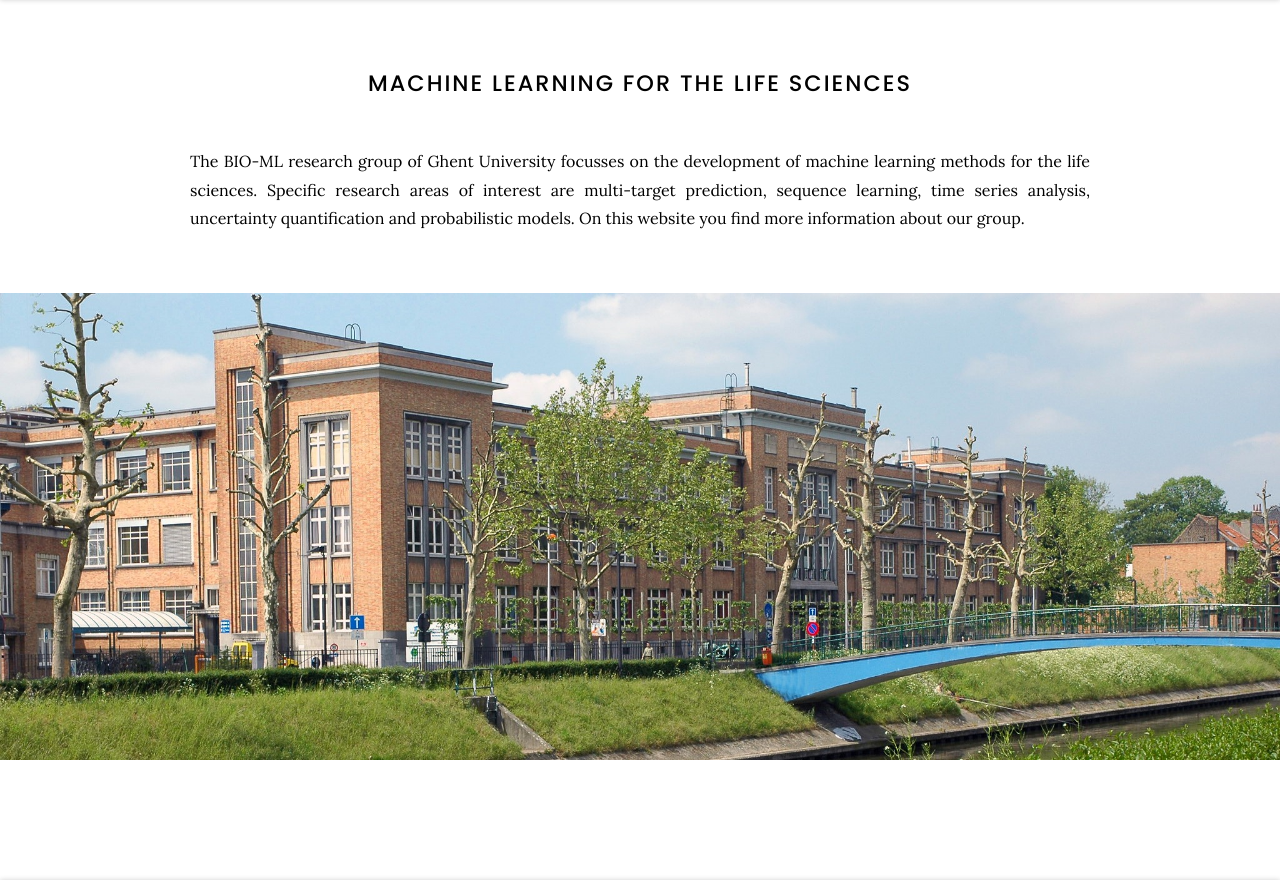
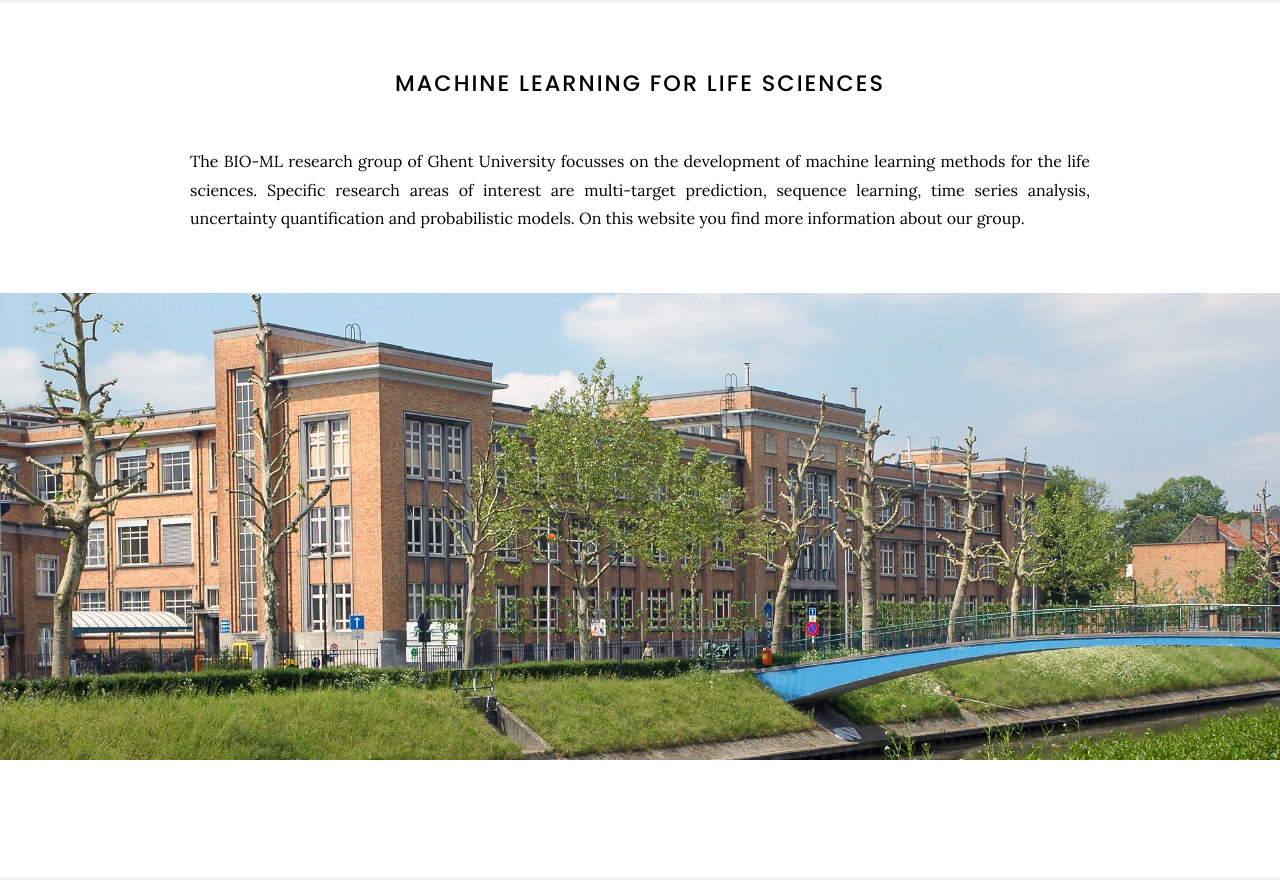
Before and after one commit to willemwaegeman/bioml, a Jekyll site: the page built from index.md, in a window 1280 px wide. Shown: the part 110-990 px from the top of the page. Built offline with Jekyll 4.4.1, drawn with Linux system fonts in a browser that asks for light colours; grey boxes are pictures that could not be loaded.

Commit message:
Update index.md

```diff
--- a/index.md
+++ b/index.md
@@ -2,7 +2,7 @@
 title: Home
 ---
 
-# Machine Learning for the Life Sciences
+# Machine Learning for Life Sciences
 
 The BIO-ML research group of Ghent University focusses on the development of machine learning methods for the life sciences. Specific research areas of interest are multi-target prediction, sequence learning, time series analysis, uncertainty quantification and probabilistic models. On this website you find more information about our group.
 
```
